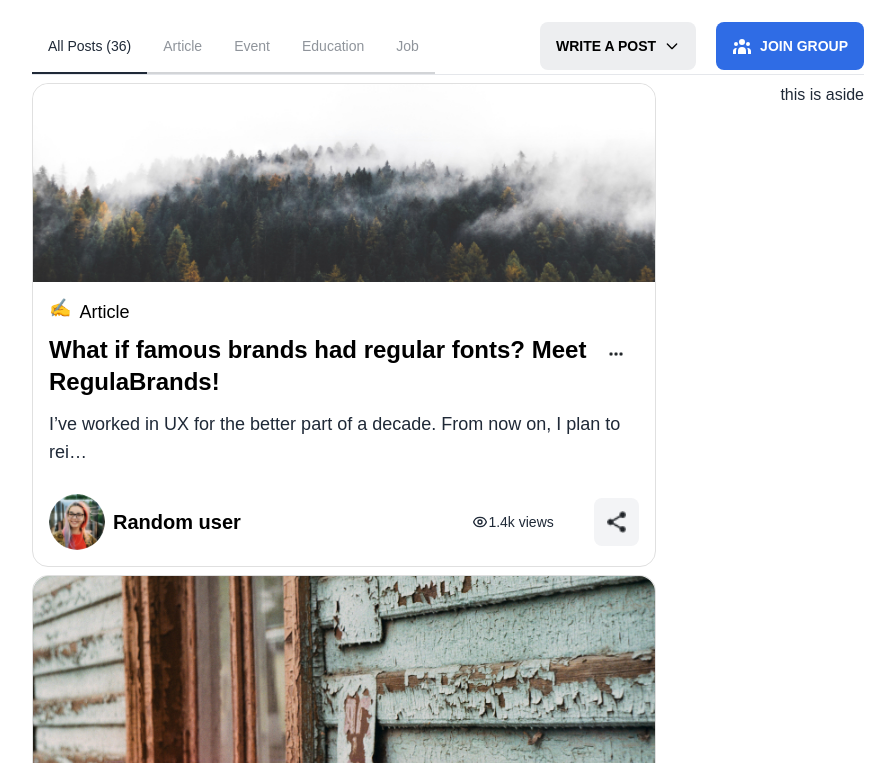
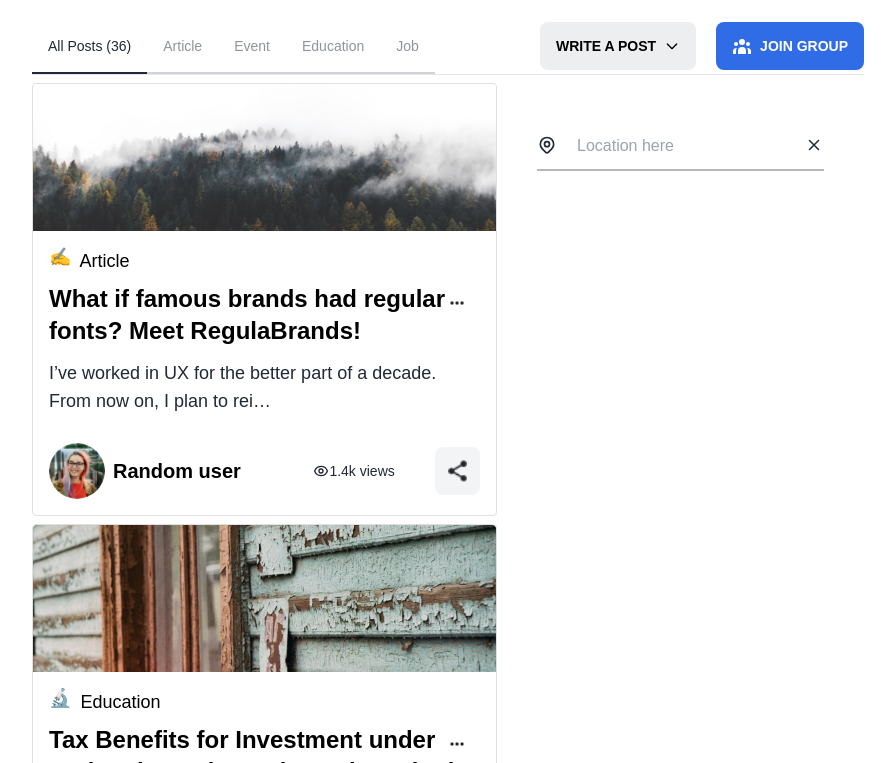
Before and after one commit to mahfuzswaron/ATG-World, a React (Vite) app: page / in a window 1280 px wide. Shown: the part 457-1220 px from the top of the page, without its empty margins (192-1087 px from the left). Built offline with nearby package versions, Linux system fonts and the light colour scheme.

Commit message:
input done

```diff
--- a/src/components/HomePage/DiscussionSection/Aside/Aside.jsx
+++ b/src/components/HomePage/DiscussionSection/Aside/Aside.jsx
@@ -2,11 +2,18 @@ import React from 'react';
 
 const Aside = () => {
     return (
-        <div>
-            <aside>
-                this is aside
-            </aside>
-        </div>
+        <aside className='px-5'>
+            <div className='flex mt-10'>
+                <svg xmlns="http://www.w3.org/2000/svg" className="h-5 w-5 relative top-3 left-5" fill="none" viewBox="0 0 24 24" stroke="currentColor" strokeWidth={2}>
+                    <path strokeLinecap="round" strokeLinejoin="round" d="M17.657 16.657L13.414 20.9a1.998 1.998 0 01-2.827 0l-4.244-4.243a8 8 0 1111.314 0z" />
+                    <path strokeLinecap="round" strokeLinejoin="round" d="M15 11a3 3 0 11-6 0 3 3 0 016 0z" />
+                </svg>
+                <input type="text" className="input rounded-none border-[#B8B8B8] border-0  border-b-2 bg-white px-10" placeholder='Location here' />
+                <svg xmlns="http://www.w3.org/2000/svg" className="h-5 w-5 relative top-3 right-5 cursor-pointer btn-ghost" fill="none" viewBox="0 0 24 24" stroke="currentColor" strokeWidth={2}>
+                    <path strokeLinecap="round" strokeLinejoin="round" d="M6 18L18 6M6 6l12 12" />
+                </svg>
+            </div>
+        </aside>
     );
 };
 
--- a/src/components/HomePage/DiscussionSection/Posts/EducationOrArticle.jsx
+++ b/src/components/HomePage/DiscussionSection/Posts/EducationOrArticle.jsx
@@ -4,7 +4,7 @@ import shareIcon from '../../../../../assets/icons/share-icon.png';
 const EducationOrArticle = ({ postDetails }) => {
     const { category, title, post, img, icon, poster } = postDetails;
     return (
-        <div class="card card-compact w-full bg-white border border-[#E0E0E0]">
+        <div class="card card-compact rounded w-full bg-white border border-[#E0E0E0]">
             <figure>
                 <img src={img} />
             </figure>
--- a/src/components/HomePage/DiscussionSection/Posts/EventOrJob.jsx
+++ b/src/components/HomePage/DiscussionSection/Posts/EventOrJob.jsx
@@ -5,7 +5,7 @@ const EventOrJob = ({ postDetails }) => {
     const { category, title, location, date, img, icon, poster, company } = postDetails;
     return (
         <div>
-            <div class="card card-compact w-full bg-white border border-[#E0E0E0]">
+            <div class="card card-compact rounded w-full bg-white border border-[#E0E0E0]">
                 <figure>
                     <img src={img} />
                 </figure>
```
